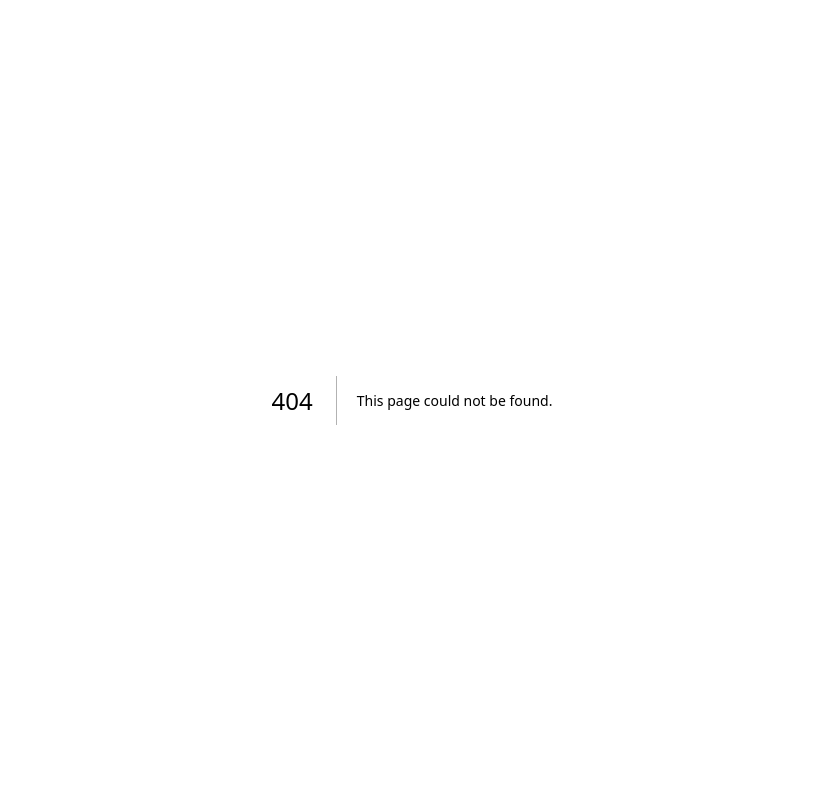
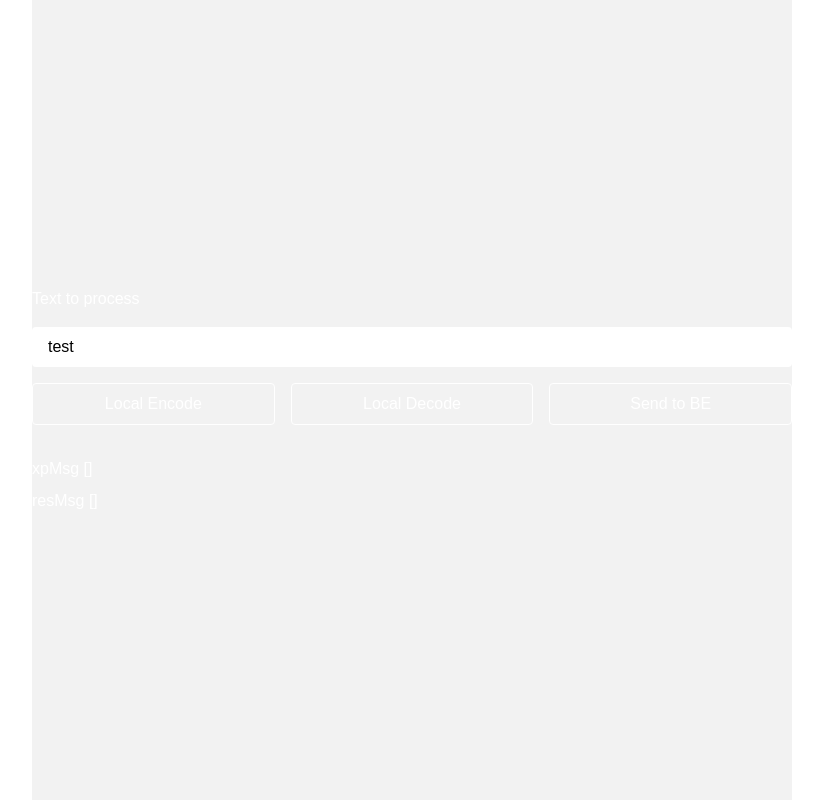
Before and after one commit to OracleTuxedo/bcap-fe, a Next.js app: page /encrypt-test in a window 1280 px wide. Before the commit this address had no page. Shown: the whole page, without its empty margins (228-1051 px from the left). Built offline with nearby package versions, Linux system fonts and the light colour scheme.

Commit message:
Encryption & Decryption example (tested with Express BE)

```diff
--- /dev/null
+++ b/src/pages/encrypt-test/EncryptionService.ts
@@ -0,0 +1,47 @@
+import CryptoJS from "crypto-js";
+
+const NEXT_PUBLIC_SECRET_KEY = process.env.NEXT_PUBLIC_SECRET_KEY as string;
+
+// Method to encode Base64 and then AES encrypt
+const encryptAESAndEncodeBase64 = (data: string) => {
+  try {
+    const ivRandom = CryptoJS.lib.WordArray.random(16);
+    const encryptedData = CryptoJS.AES.encrypt(data, NEXT_PUBLIC_SECRET_KEY, { iv: ivRandom }).toString();
+
+    const ivBase64 = ivRandom.toString(CryptoJS.enc.Base64);
+    const encodedBase64 = Buffer.from(encryptedData).toString('base64');
+
+    return { encryptedData: encodedBase64, iv: ivBase64 };
+  } catch (error) {
+    let errorMessage = "Encryption failed"
+    if (error instanceof Error) {
+      errorMessage += `: ${error.message}`;
+    }
+    return errorMessage;
+  }
+}
+
+// Method to decode Base64 first, then decrypt AES
+const decodeBase64AndDecryptAES = (encryptedData: string, ivData: string) => {
+  try {
+    const decodedBase64 = Buffer.from(encryptedData, 'base64').toString('utf8');
+
+    const decryptedBytes = CryptoJS.AES.decrypt(decodedBase64, NEXT_PUBLIC_SECRET_KEY, {  iv: CryptoJS.enc.Utf8.parse(ivData) });
+    const decryptedText = decryptedBytes.toString(CryptoJS.enc.Utf8);
+
+    // Check if decryption returned an empty string
+    if (!decryptedText) {
+      throw new Error('Decryption resulted in an empty string.');
+    }
+
+    return decryptedText;
+  } catch (error) {
+    let errorMessage = "Decryption failed"
+    if (error instanceof Error) {
+      errorMessage += `: ${error.message}`;
+    }
+    return errorMessage;
+  }
+}
+
+export {encryptAESAndEncodeBase64, decodeBase64AndDecryptAES};
--- /dev/null
+++ b/src/pages/encrypt-test/index.tsx
@@ -0,0 +1,76 @@
+import { useState } from "react";
+import { decodeBase64AndDecryptAES, encryptAESAndEncodeBase64 } from "./EncryptionService";
+import axios from "axios";
+
+const EncryptTest = () => {
+    const port = '5000';
+    const [processText, setProcessText] = useState<string>('test');
+    const [ivData, setIvData] = useState<string>('');
+    const [xpMsg, setXpMsg] = useState<string>('');
+    const [resMsg, setResMsg] = useState<string>('');
+
+    const encodeBtnAction = () => {
+      const result = encryptAESAndEncodeBase64(processText);
+
+      if (typeof result === 'string') {
+          setXpMsg(result);
+          return;
+      } else {
+          const { encryptedData, iv } = result;
+          setXpMsg(encryptedData);
+          setIvData(iv);
+      }
+  };
+
+
+    const decodeBtnAction = () => {
+        const decryptedData = decodeBase64AndDecryptAES(xpMsg, ivData);
+        setResMsg(decryptedData);
+    }
+
+    const sendBtnAction = async () => {
+        const result = encryptAESAndEncodeBase64(processText);
+
+        if (typeof result === 'string') {
+            setXpMsg(result);
+            return;
+        }
+
+        const { encryptedData, iv } = result;
+        setXpMsg(encryptedData);
+        setIvData(iv);
+
+        try {
+            const response = await axios.post(`http://127.0.0.1:${port}/`, { encryptedData, iv });
+            if (response.data && response.data.sent) {
+                const decryptedData = decodeBase64AndDecryptAES(response.data.sent.encryptedData, response.data.sent.iv);
+                setResMsg(decryptedData);  // Set decrypted response message
+            } else {
+                console.error('Unexpected response format:', response.data);
+            }
+        } catch (error) {
+            console.error('Error encrypting data:', error);
+        }
+    }
+
+    return (
+        <div className="w-[760px] h-screen bg-black/[.05] text-white text-wrap flex flex-col justify-center mx-auto gap-y-8">
+            <form className="flex flex-col gap-y-4">
+                <label>Text to process</label>
+                <input type="text" className="text-black rounded px-4 py-2" onChange={(e) => setProcessText(e.target.value)} value={processText} placeholder="Input text to process" />
+                <div className="flex justify-between content-between gap-x-4">
+                    <button type="button" className="min-w-36 w-full border border-white rounded px-4 py-2 hover:bg-white hover:text-black" onClick={encodeBtnAction}>Local Encode</button>
+                    <button type="button" className="min-w-36 w-full border border-white rounded px-4 py-2 hover:bg-white hover:text-black" onClick={decodeBtnAction}>Local Decode</button>
+                    <button type="button" className="min-w-36 w-full border border-white rounded px-4 py-2 hover:bg-white hover:text-black" onClick={sendBtnAction}>Send to BE</button>
+                </div>
+            </form>
+
+            <div className="text-wrap">
+                <p>xpMsg [{xpMsg}]</p>
+                <p className="mt-2">resMsg [{resMsg}]</p>
+            </div>
+        </div>
+    )
+}
+
+export default EncryptTest;
```
Also changed, not shown: package.json (+8 -5 lines), 2 other files (tests, documents, lock files or other folders).
